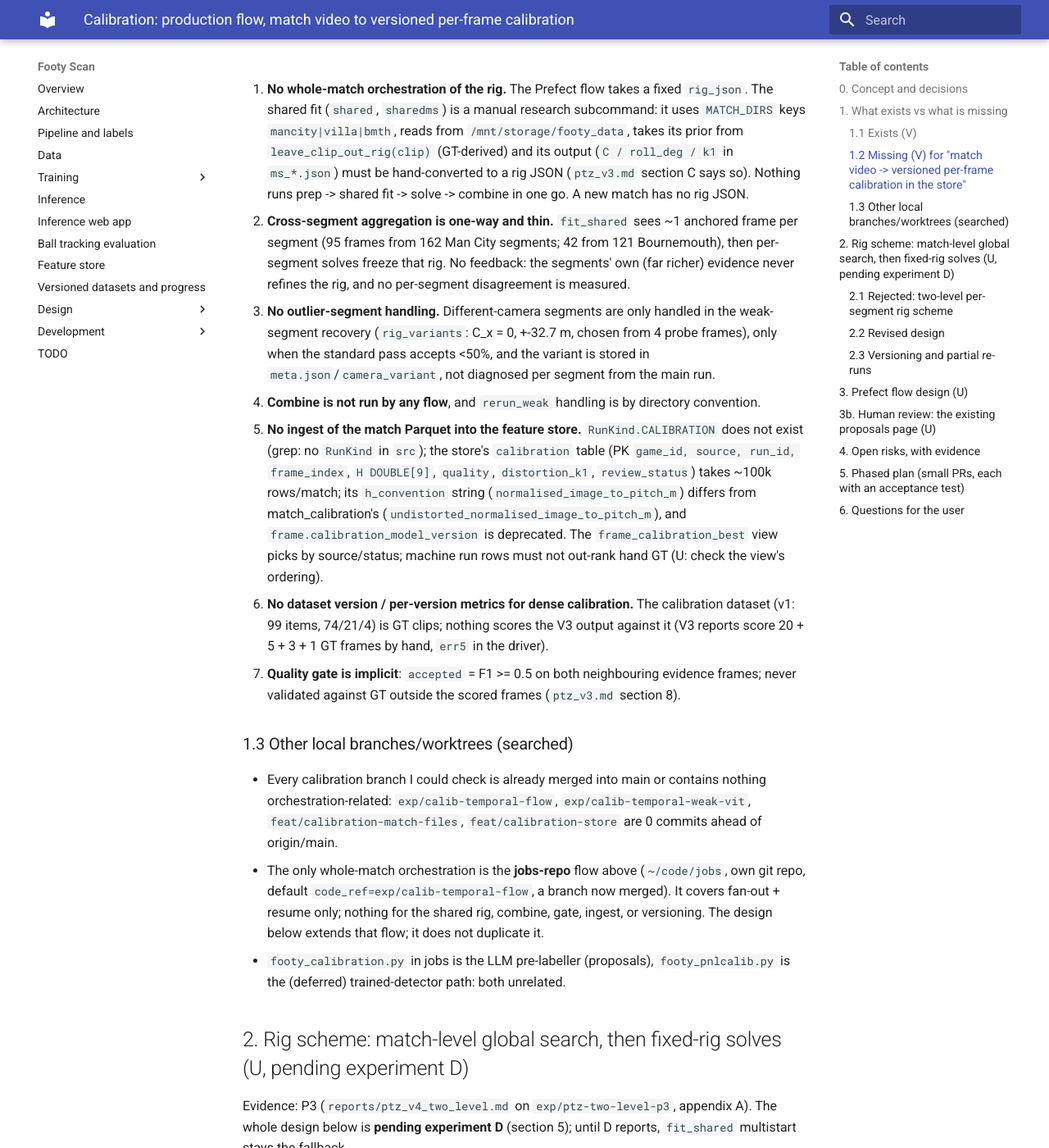
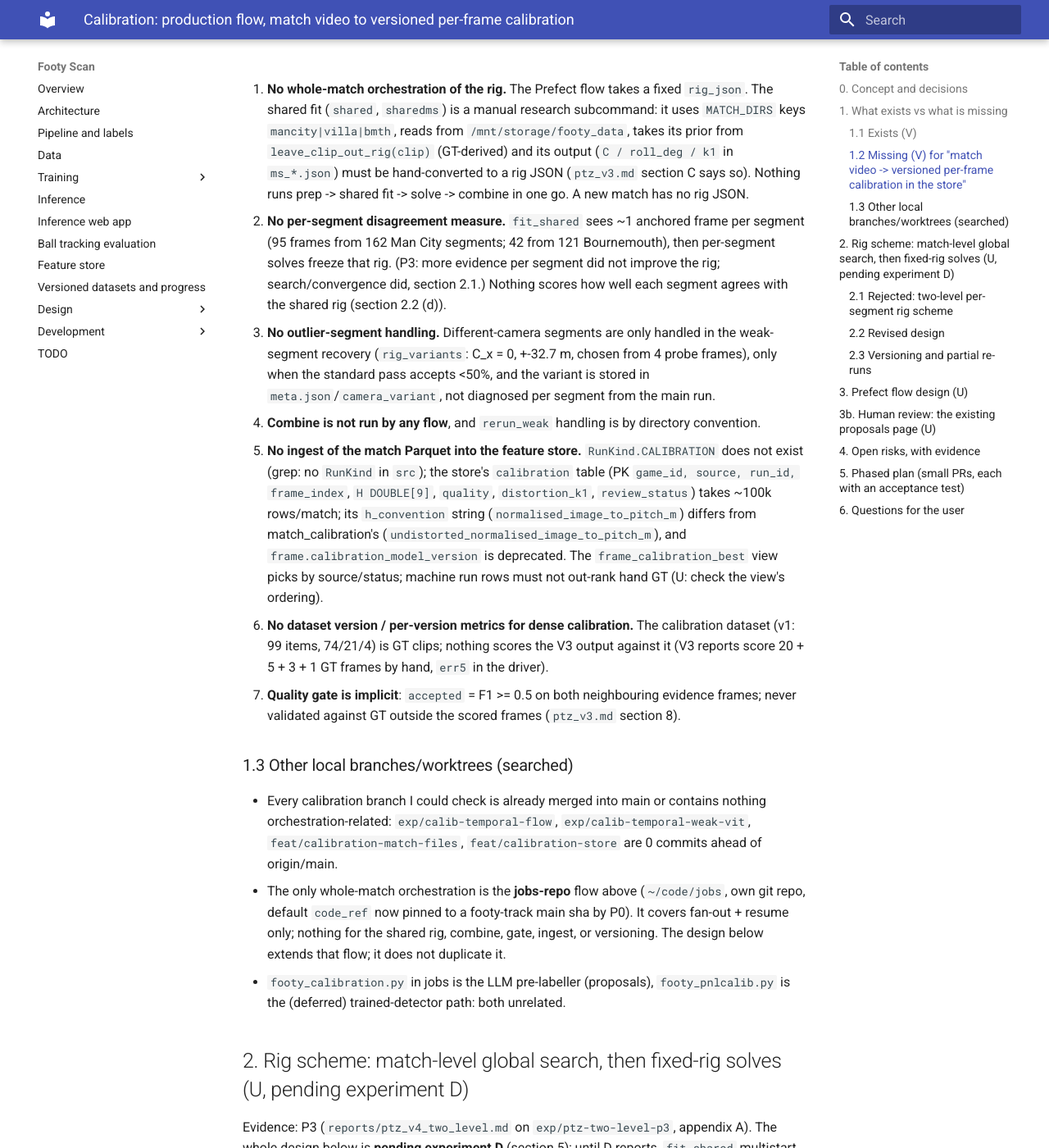
Before and after one commit to egroeg121/footy-track, an MkDocs documentation site: the page built from docs/design/calibration_match_flow.md, in a window 1280 px wide and 1400 px high, scrolled down 2405 px. Shown: the whole window at 82% size. Built offline with MkDocs 1.6.1 and Material for MkDocs 9.7.7, drawn with Linux system fonts in a browser that asks for light colours; some of the changed text lies outside the part shown.

Commit message:
docs(design): remove stale two-level references; exporter distorts keypoints with k1; D approved
Co-Authored-By: Claude Opus 5.5 <noreply@anthropic.com>
Claude-Session: https://claude.ai/code/session_01FxpgPudkKheNbzs4DFcjTt

```diff
--- a/docs/design/calibration_match_flow.md
+++ b/docs/design/calibration_match_flow.md
@@ -57,9 +57,9 @@ set** (calibration GT, plus accepted proposals, section 3b). Consequences:
    research subcommand: it uses `MATCH_DIRS` keys `mancity|villa|bmth`, reads from `/mnt/storage/footy_data`, takes its prior from
    `leave_clip_out_rig(clip)` (GT-derived) and its output (`C / roll_deg / k1` in `ms_*.json`) must be hand-converted to a rig JSON
    (`ptz_v3.md` section C says so). Nothing runs prep -> shared fit -> solve -> combine in one go. A new match has no rig JSON.
-2. **Cross-segment aggregation is one-way and thin.** `fit_shared` sees ~1 anchored frame per segment (95 frames from 162 Man City
-   segments; 42 from 121 Bournemouth), then per-segment solves freeze that rig. No feedback: the segments' own (far richer) evidence
-   never refines the rig, and no per-segment disagreement is measured.
+2. **No per-segment disagreement measure.** `fit_shared` sees ~1 anchored frame per segment (95 frames from 162 Man City
+   segments; 42 from 121 Bournemouth), then per-segment solves freeze that rig. (P3: more evidence per segment did not improve the rig;
+   search/convergence did, section 2.1.) Nothing scores how well each segment agrees with the shared rig (section 2.2 (d)).
 3. **No outlier-segment handling.** Different-camera segments are only handled in the weak-segment recovery (`rig_variants`: C_x = 0, +-32.7 m, chosen from 4 probe frames), only
    when the standard pass accepts <50%, and the variant is stored in `meta.json`/`camera_variant`, not diagnosed per segment from the main run.
 4. **Combine is not run by any flow**, and `rerun_weak` handling is by directory convention.
@@ -74,7 +74,7 @@ set** (calibration GT, plus accepted proposals, section 3b). Consequences:
 ### 1.3 Other local branches/worktrees (searched)
 
 - Every calibration branch I could check is already merged into main or contains nothing orchestration-related: `exp/calib-temporal-flow`, `exp/calib-temporal-weak-vit`, `feat/calibration-match-files`, `feat/calibration-store` are 0 commits ahead of origin/main.
-- The only whole-match orchestration is the **jobs-repo** flow above (`~/code/jobs`, own git repo, default `code_ref=exp/calib-temporal-flow`, a branch now merged). It covers fan-out + resume only; nothing for the shared rig, combine, gate, ingest, or versioning. The design below extends that flow; it does not duplicate it.
+- The only whole-match orchestration is the **jobs-repo** flow above (`~/code/jobs`, own git repo, default `code_ref` now pinned to a footy-track main sha by P0). It covers fan-out + resume only; nothing for the shared rig, combine, gate, ingest, or versioning. The design below extends that flow; it does not duplicate it.
 - `footy_calibration.py` in jobs is the LLM pre-labeller (proposals), `footy_pnlcalib.py` is the (deferred) trained-detector path: both unrelated.
 
 ## 2. Rig scheme: match-level global search, then fixed-rig solves (U, pending experiment D)
@@ -120,7 +120,7 @@ Versioning and metrics: the calibration dataset is GT; V3 output is a model resu
 ## 3b. Human review: the existing proposals page (U)
 
 Reuse the existing review path (V): `labeller/calibration_proposals.py` reads `calibration_proposals/<clip>.json`; **accept** copies a proposal into `calibration_gt` with `origin`; **reject** records a reason. No new verdict mode, log, table or job kind on the match page.
-- **Exporter** (new, after combine): for each sampled frame, project the **visible pitch keypoints through that frame's stored H** into proposal keypoints, so accepting reproduces H; origin `ptz_v3@<version_id>`; drawn from the stored row, never recomputed.
+- **Exporter** (new, after combine): for each sampled frame, project the **visible pitch keypoints through that frame's stored H** into proposal keypoints, then **distort them with the row's k1** (division model, as `lens.py` / the editor do: stored H takes undistorted coords, proposal points are observed coords), so accepting reproduces H and k1; origin `ptz_v3@<version_id>`; drawn from the stored row, never recomputed.
 - **Sampling** (stratified, fixed seed `default_rng(sha256(match, seed))` over global frame ids, so every version is asked about the same frames): ~300 frames per match; status (accepted 50%, calibrated-not-accepted 25%, uncalibrated main-camera 10%, not-broadcast negatives 5%); zoom / pan / far-touchline-visible tertiles; segment boundaries and recovery seams; >= 5 frames per flagged or recovered segment; <= 3 per segment per stratum; >= 1 per segment of >= 100 frames. Inclusion probabilities stored with each proposal.
 - **Circularity rule:** proposals from version V are never used to score version V. Accepted proposals feed % good (Horvitz-Thompson over inclusion probabilities, segment-clustered intervals), gate tuning (precision of `accepted`, F1 threshold sweep; the first version gives only an interval), and GT for *other* versions, always flagged by `origin`. Metres error for a version comes from hand-clicked / hand-edited frames or other-version proposals. Rejection reasons give failure-mode counts.
 - **Neighbours:** a decision covers one frame of one version; never propagate to unsampled frames. Adjacent frames share anchors (correlated errors) and a good sample does not certify a segment: a segment-level claim needs >= 3 decisions spread across it; a rejected accepted-frame queues extra samples from its segment.
@@ -133,7 +133,7 @@ Reuse the existing review path (V): `labeller/calibration_proposals.py` reads `c
 - **k1 disagreement**: lines 0.027-0.034 vs GT points 0.0147 (Emirates), 0.009-0.019 vs 0.035 (Bournemouth). Unresolved; fixing it costs nothing measurable in pitch error on 20 + 5 GT frames but the true lens is unknown. Mitigation: fixed per-ground k1, k1 divergence reported.
 - **Acceptance is not validated against GT** (F1 >= 0.5 chosen by the author; the sample is small). Gate thresholds are provisional until section 3 metrics exist.
 - **Frame-index correctness**: seek inaccuracy and dropped frames (Bournemouth segments hold ~13% fewer frames than `segments.json`; `CAP_PROP_POS_FRAMES` not exact) matter for the global-frame mapping in combine (`pts_frame_map`); a pts-based map exists, but is verified only on a few segments.
-- **Cost surprises**: 2-3 passes (7-21 CPU-h Man City on the desktop); desktop is shared with GPU/other flows; memory fault history (`desktop-ubuntu-hardware-fault`): keep the memory floor (`min_avail_gb`).
+- **Cost surprises**: one fixed-rig pass is 4.4-8.5 CPU-h for Man City on the desktop (P3 measured 8.5 h at a 4 m-off rig); desktop is shared with GPU/other flows; memory fault history (`desktop-ubuntu-hardware-fault`): keep the memory floor (`min_avail_gb`).
 - **Unverified here**: whether the global search finds the basin from a label-free start on other matches (experiment D, Man City only); Bournemouth / Villa untested.
 
 
```
Also changed, not shown: other parts of docs/design/calibration_match_flow.md (+3 -2 lines).
